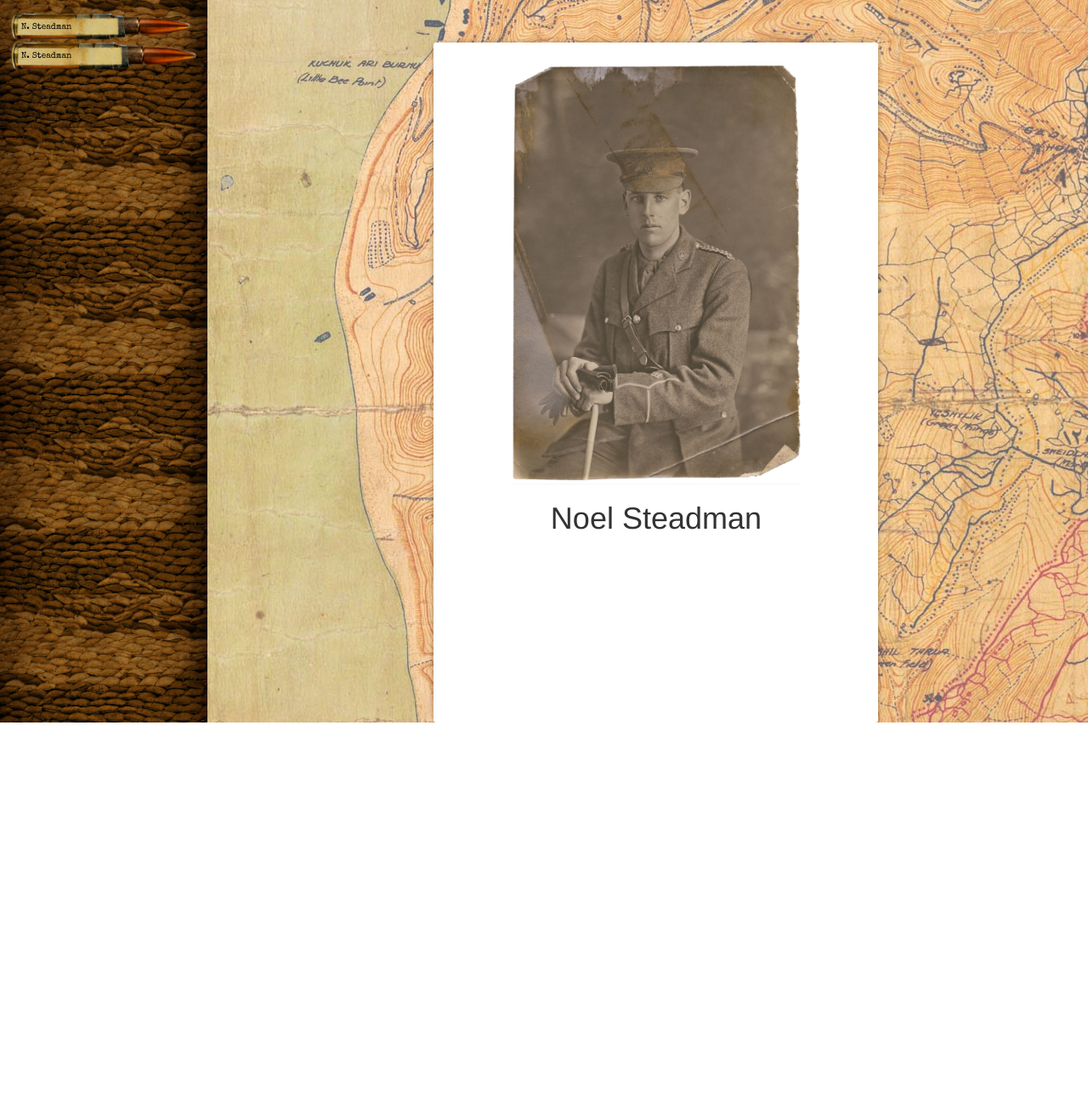
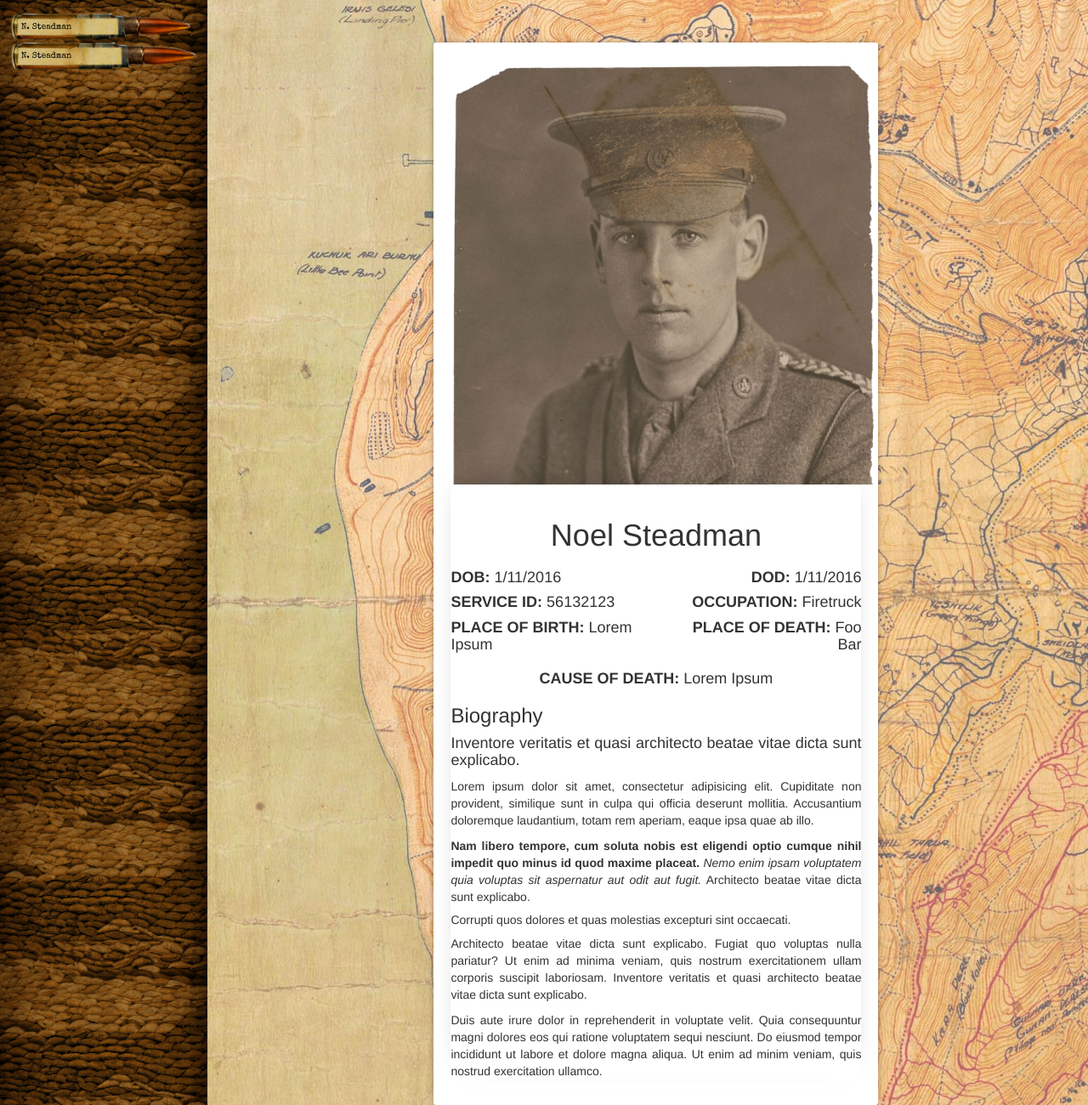
Before and after one commit to wbhs-oba/ww1, a PHP site: page / in a window 1280 px wide. Shown: the whole page at 85% size. Before the commit the page ends 850 px from the top, so only its background shows below. Run offline with PHP 8.4, Linux system fonts and the light colour scheme; some libraries are stand-ins or nearby versions.

Commit message:
Filled out ui card

```diff
--- a/css/bio.css
+++ b/css/bio.css
@@ -17,5 +17,19 @@
 
 .card {
     width: 100%;
-    text-align: center;
+    text-align: justify;
+    min-height: 200px;
+    position: relative;
+    /*top: -200px;*/
+    background: white;
+    padding-top: 20px;
+    -webkit-box-shadow: 0 -10px 30px -20px rgba(0,0,0,0.5);
+	box-shadow: 0 -10px 30px -20px rgba(0,0,0,0.5);
 }
+
+.card h1 {
+	text-align: center;
+}
+.card h4 strong {
+	text-transform: uppercase;
+}
--- a/index.html
+++ b/index.html
@@ -30,9 +30,54 @@
                 <div class="bg"></div>
                 <div class="content row bio">
                     <div class="col-md-6 col-md-offset-3 info">
-                        <img class="profile" src="img/faces/noel_steadman-full.png">
+                        <img class="profile" src="img/faces/noel_steadman-zoom.png">
                         <div class="card">
                             <h1>Noel Steadman</h1>
+                            <div class="row">
+                                <div class="col-sm-6 text-left">
+                                    <h4 id="dob">
+                                        <strong>DOB:</strong>
+                                        1/11/2016
+                                    </h4>
+                                    <h4 id="sid">
+                                        <strong>Service ID:</strong>
+                                        56132123
+                                    </h4>
+                                    <h4 id="birthplace">
+                                        <strong>Place of Birth:</strong>
+                                        Lorem Ipsum
+                                    </h4>
+                                </div>
+                                <div class="col-sm-6 text-right">
+                                    <h4 id="dod">
+                                        <strong>DOD:</strong>
+                                        1/11/2016
+                                    </h4>
+                                    <h4 id="occ">
+                                        <strong>Occupation:</strong>
+                                        Firetruck
+                                    </h4>
+                                    <h4 id="deathplace">
+                                        <strong>Place of Death:</strong>
+                                        Foo Bar
+                                    </h4>
+                                </div>
+                            </div>
+                            <h4 id="deathcause" class="text-center">
+                                <strong>Cause of Death:</strong>
+                                Lorem Ipsum
+                            </h4>
+                            <div id="bio">
+                                <h3>Biography</h3>
+                                <div>
+                                    <h4>Inventore veritatis et quasi architecto beatae vitae dicta sunt explicabo.</h4>
+                                    <p>Lorem ipsum dolor sit amet, consectetur adipisicing elit. Cupiditate non provident, similique sunt in culpa qui officia deserunt mollitia. Accusantium doloremque laudantium, totam rem aperiam, eaque ipsa quae ab illo.</p>
+                                    <p><strong>Nam libero tempore, cum soluta nobis est eligendi optio cumque nihil impedit quo minus id quod maxime placeat.</strong> <em> Nemo enim ipsam voluptatem quia voluptas sit aspernatur aut odit aut fugit.</em> Architecto beatae vitae dicta sunt explicabo.</p>
+                                    <h5>Corrupti quos dolores et quas molestias excepturi sint occaecati.</h5>
+                                    <p>Architecto beatae vitae dicta sunt explicabo. Fugiat quo voluptas nulla pariatur? Ut enim ad minima veniam, quis nostrum exercitationem ullam corporis suscipit laboriosam. Inventore veritatis et quasi architecto beatae vitae dicta sunt explicabo.</p>
+                                    <p>Duis aute irure dolor in reprehenderit in voluptate velit. Quia consequuntur magni dolores eos qui ratione voluptatem sequi nesciunt. Do eiusmod tempor incididunt ut labore et dolore magna aliqua. Ut enim ad minim veniam, quis nostrud exercitation ullamco.</p>
+                                </div>
+                            </div>
                         </div>
                     </div>
                 </div>
```
Also changed, not shown: img/faces/noel_steadman-zoom.png (added).
